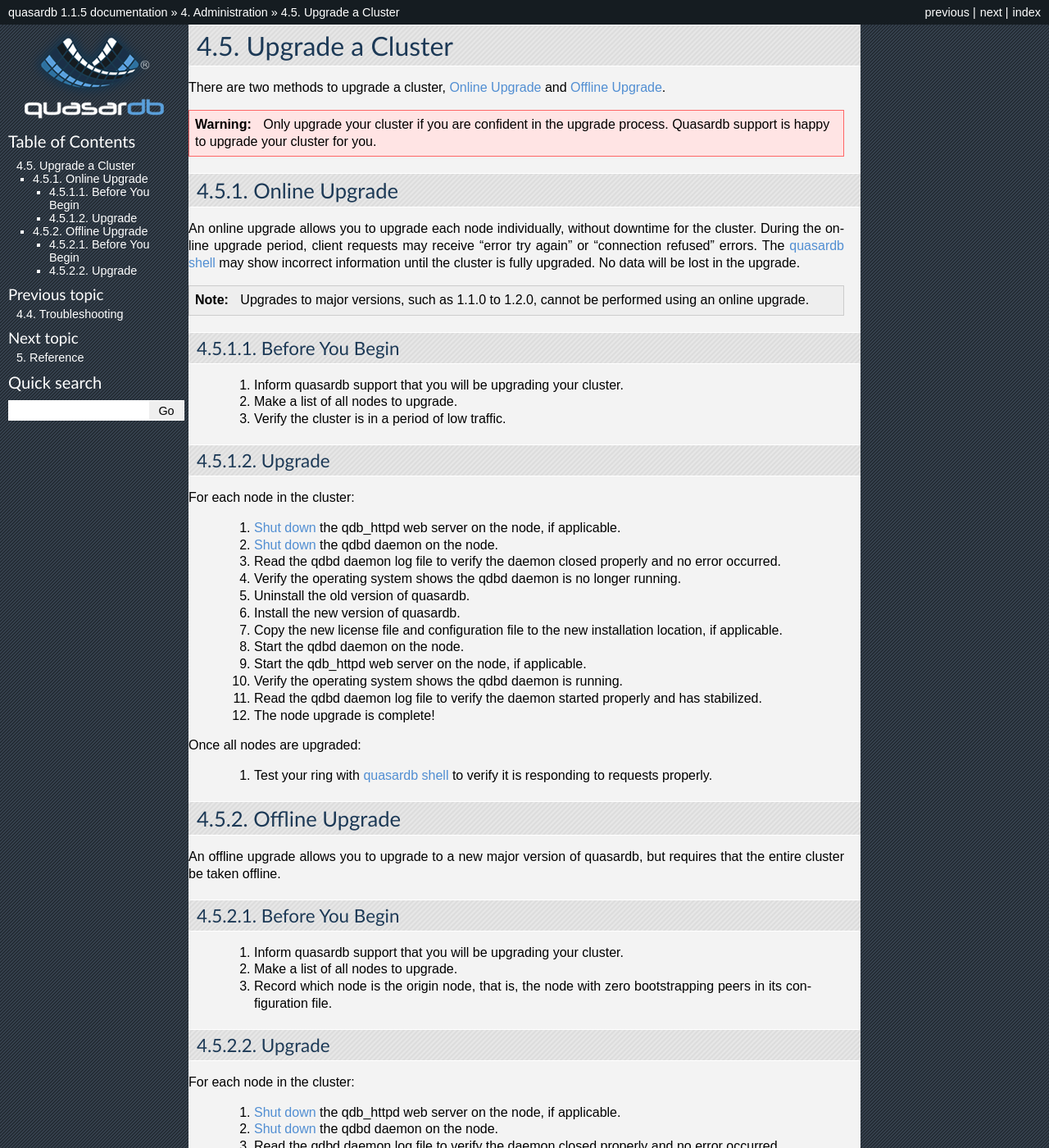
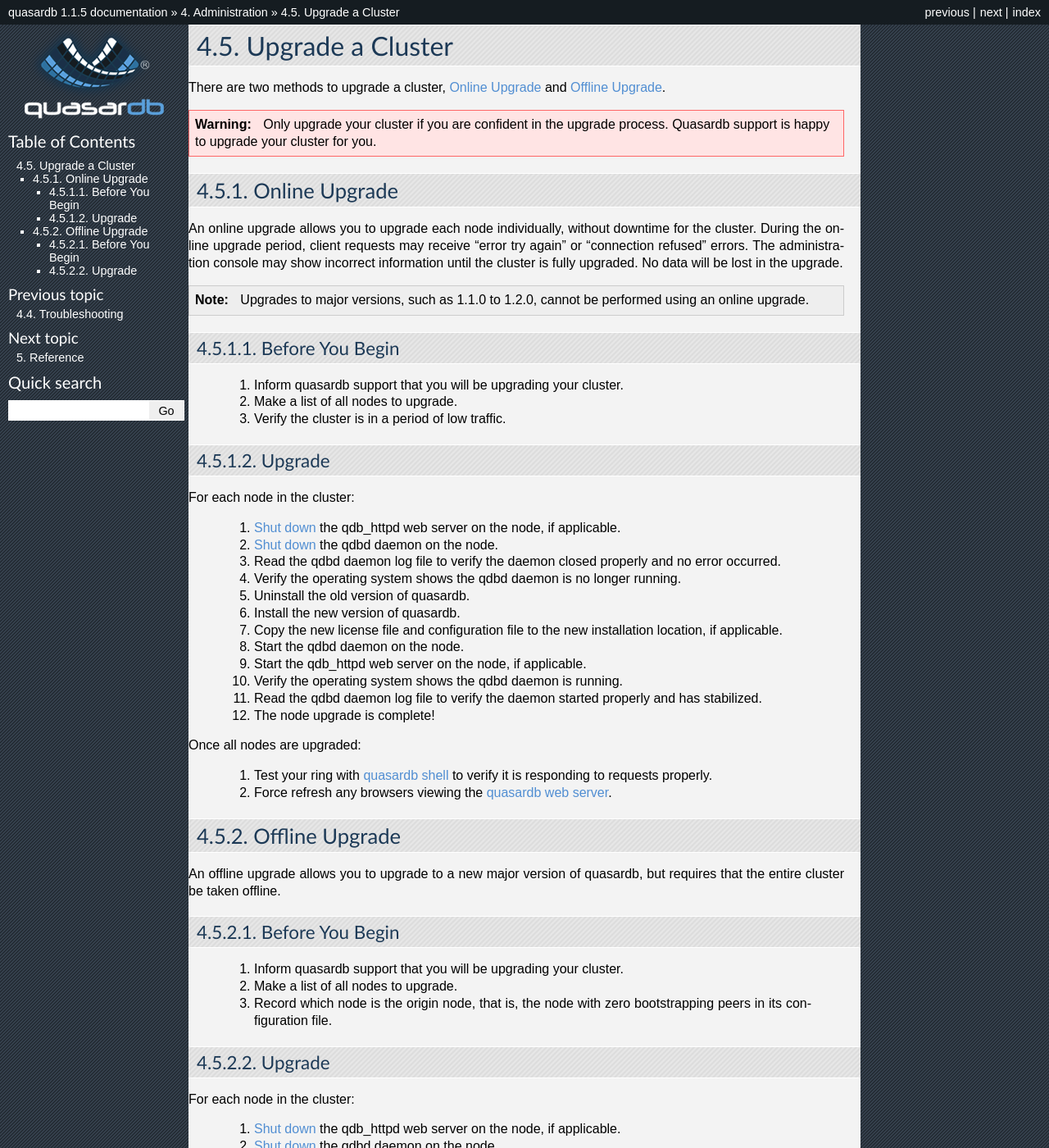
Before and after one commit to iltommi/qdb-documentation, a Sphinx documentation site: the page built from source/administration/upgrade.rst, in a window 1280 px wide and 1400 px high. Shown: the whole window at 82% size. Built offline with Sphinx 7.4.7, drawn with Linux system fonts in a browser that asks for light colours; pages that are not in the unit, such as notebooks, are missing from menus; some of the changed text lies outside the part shown.

Commit message:
Clarify the admin console may show incorrect info, not the shell. Add todo items for refreshing browsers when complete.

```diff
--- a/source/administration/upgrade.rst
+++ b/source/administration/upgrade.rst
@@ -11,7 +11,7 @@ There are two methods to upgrade a cluster, :ref:`online-upgrade` and :ref:`offl
 Online Upgrade
 --------------
 
-An online upgrade allows you to upgrade each node individually, without downtime for the cluster. During the online upgrade period, client requests may receive “error try again” or “connection refused” errors. The :doc:`../reference/qdb_shell` may show incorrect information until the cluster is fully upgraded. No data will be lost in the upgrade.
+An online upgrade allows you to upgrade each node individually, without downtime for the cluster. During the online upgrade period, client requests may receive “error try again” or “connection refused” errors. The administration console may show incorrect information until the cluster is fully upgraded. No data will be lost in the upgrade.
 
 .. note::
     Upgrades to major versions, such as 1.1.0 to 1.2.0, cannot be performed using an online upgrade.
@@ -44,6 +44,7 @@ For each node in the cluster:
 Once all nodes are upgraded:
 
  #. Test your ring with :doc:`../reference/qdb_shell` to verify it is responding to requests properly.
+ #. Force refresh any browsers viewing the :doc:`../reference/qdb_httpd`.
 
 
 .. _offline-upgrade:
@@ -87,3 +88,4 @@ To bring the cluster online:
 Once all nodes are upgraded:
 
  #. Test your ring with :doc:`../reference/qdb_shell` to verify it is responding to requests properly.
+ #. Force refresh any browsers viewing the :doc:`../reference/qdb_httpd`.
```
